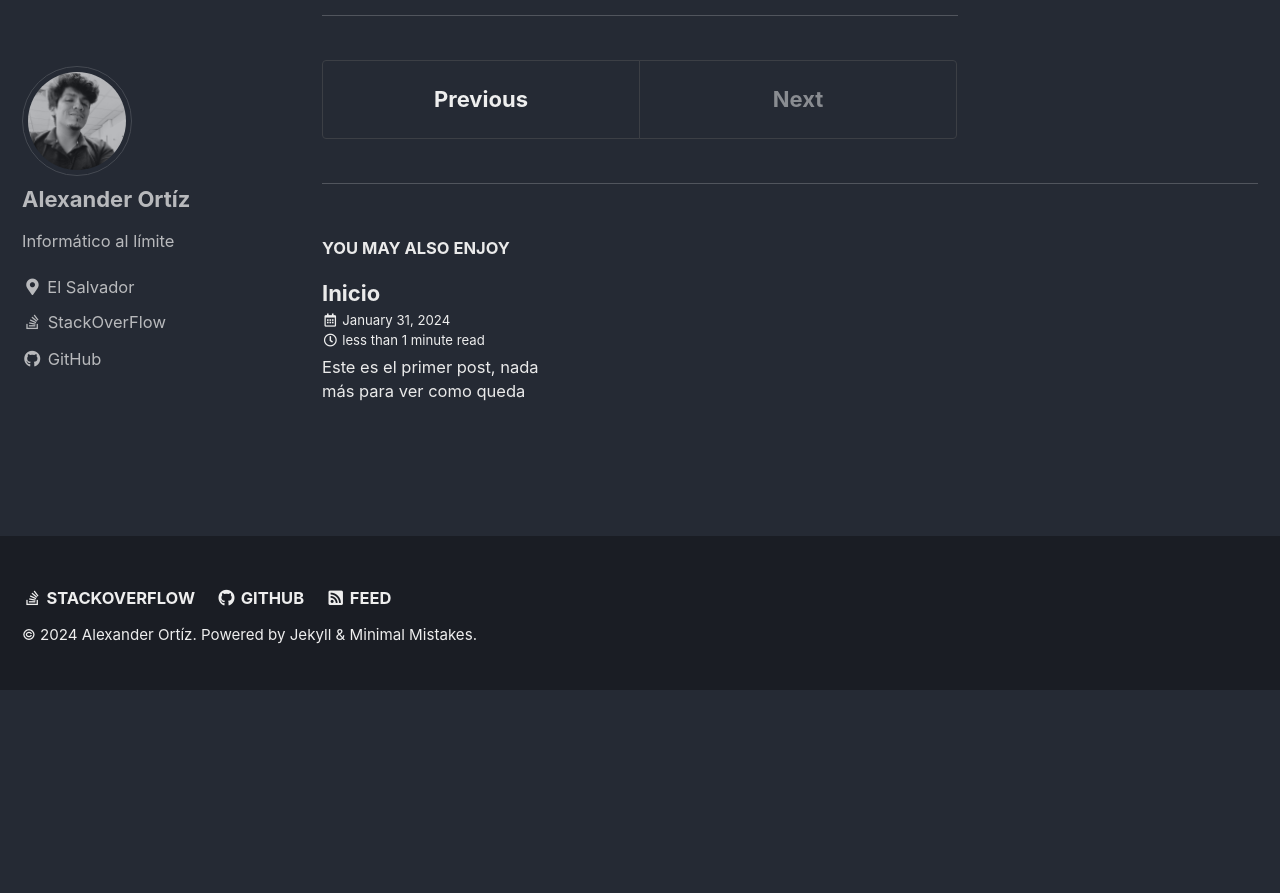
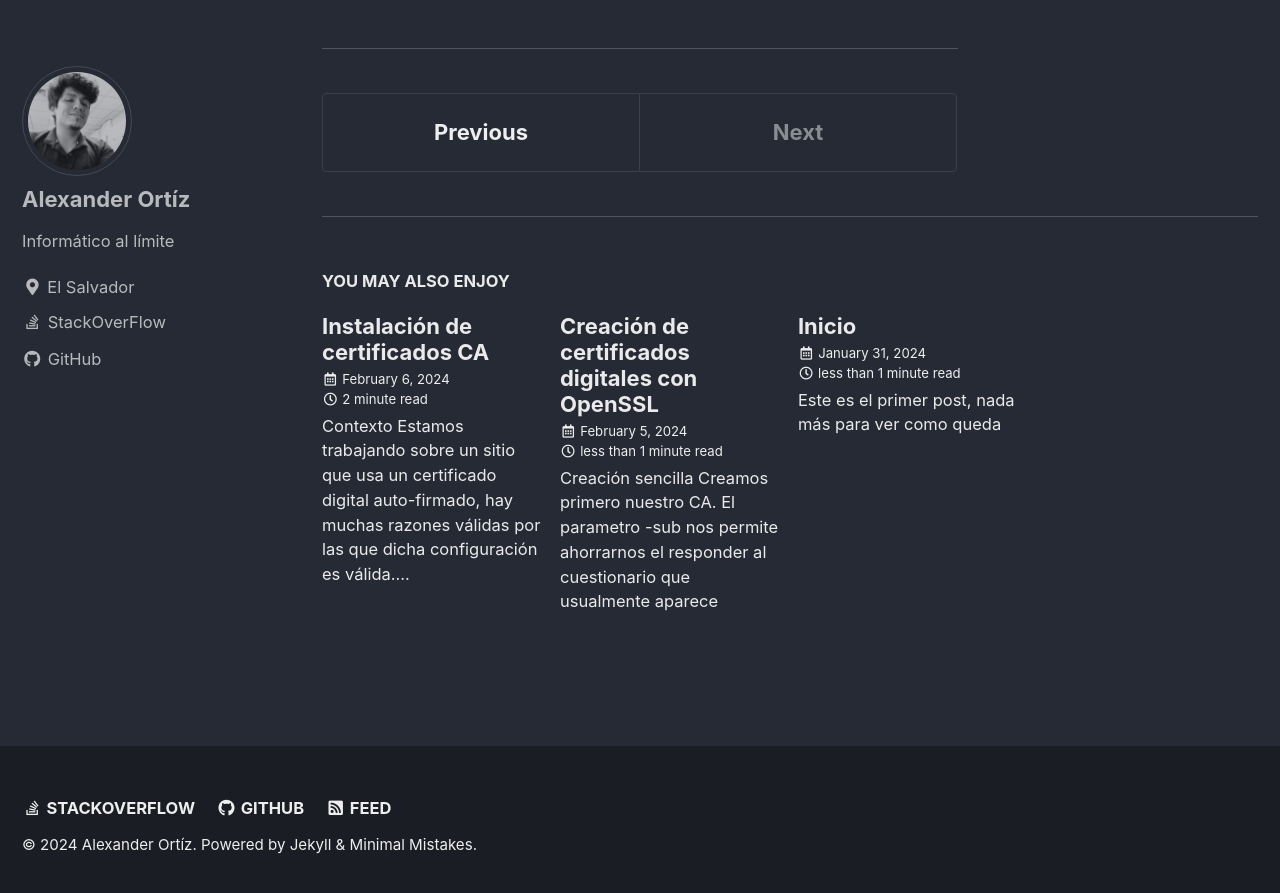
Before and after one commit to VTacius/vtacius.github.io, a Jekyll site: the page built from _posts/2024-02-09-uso_basico_mitmproxy.md, in a window 1280 px wide and 900 px high, scrolled down 2650 px. Shown: the top 893 px of the window. Built offline with Jekyll 4.4.1, drawn with Linux system fonts in a browser that asks for light colours; cached includes are drawn as plain includes; before the commit the page ends 3340 px from its top, so only the background shows below that; part of the change alters nothing that is shown; some of the changed text lies outside the part shown.

Commit message:
Se agregan nuevos artículos y se modifican algunos más

````diff
--- a/_config.yml
+++ b/_config.yml
@@ -25,7 +25,7 @@ masthead_title           : "Blog" # overrides the website title displayed in the
 words_per_minute         : 120
 comments:
   giscus:
-    repo_id              : vtacius/blog
+    repo_id              : R_kgDOLJ_YMQ
     category_name        : General
     category_id          : DIC_kwDOLJ_YMc4Cc2c4
     discussion_term      : title
--- /dev/null
+++ b/_posts/2024-02-05-creacion_certificados_digitales_openssl.md
@@ -0,0 +1,22 @@
+---
+title: Creación de certificados digitales con OpenSSL
+comments: true
+tags:
+    - configuraciones
+---
+## Creación sencilla
+Creamos primero nuestro CA. El parametro `-sub` nos permite ahorrarnos el responder al cuestionario que usualmente aparece
+
+```bash
+openssl genrsa -out ca.pem.key 4096
+openssl req -new -x509 -nodes -days 3650 -subj "/C=SV/ST=El Salvador/L=San Salvador/O=sanidad/CN=DTIC" -key ca.pem.key -out ca.pem.crt
+```
+
+Ahora creamos el certificado propiamente a usar. Una de las claves es usar en `CN` el nombre del servicio a usar
+```bash
+openssl req -newkey rsa:2048 -nodes -subj "/C=SV/ST=El Salvador/L=San Salvador/O=sanidad/CN=www.sanidad.gob.sv" -keyout www.sanidad.gob.sv.pem.key -out www.sanidad.gob.sv.pem.csr
+openssl x509 -req -days 3650 -in www.sanidad.gob.sv.pem.csr -out www.sanidad.gob.sv.pem.crt -CA ca.pem.crt -CAkey ca.pem.key
+```
+
+## Fuentes
+* [Create Self-Signed Certificates and Keys with OpenSSL](https://mariadb.com/docs/server/security/data-in-transit-encryption/create-self-signed-certificates-keys-openssl/)
--- /dev/null
+++ b/_posts/2024-02-06-instalacion_certificados_ca.md
@@ -0,0 +1,59 @@
+---
+title: Instalación de certificados CA
+comments: true
+toc: true
+tags:
+    - configuraciones
+---
+## Contexto
+Estamos trabajando sobre un sitio que usa un certificado digital auto-firmado, hay muchas razones válidas por las que dicha configuración es válida. Al hacer una petición al sitio desde consola con `curl`, nos da un error `curl: (60) SSL certificate problem: self-signed certificate in certificate chain`:
+
+![Error en curl]({{site.url}}{{site.baseurl}}/assets/images/Captura de pantalla_2024-02-12_13-34-01.png)
+
+Si bien podemos omitir el error con la opción `-k`
+![Bypass error en curl]({{site.url}}{{site.baseurl}}/assets/images/Captura de pantalla_2024-02-12_13-34-26.png)
+
+Lo cierto es que podríamos requerir que realmente usar el certificado. Es decir, reconocer a la Autoridad Certificadora auto-firmada. Entre las razones es que necesitemos usar un software de terceros al que no podemos configurar que omita el error, o porque realmente necesitamos usar el certificado en todas su funcionalidad.
+
+## Distribuciones Linux
+En principio, tenemos que copiar el certificado CA a una ubicación determinada y correr el comando específicio para integrarlo:
+
+### Debian 11+
+La ruta es `/usr/local/share/ca-certificates` y el comando es `update-ca-certificates`
+![Agregando certificado CA en Debian 11+]({{site.url}}{{site.baseurl}}/assets/images/Captura de pantalla_2024-02-12_13-40-49.png)
+
+### Fedora 38+
+La ruta es `/usr/share/pki/ca-trust-source/anchors/` y el comando `update-ca-trust`
+
+![Agregando certificado CA en Fedora 38+]({{site.url}}{{site.baseurl}}/assets/images/Captura de pantalla_2024-02-12_14-14-26.png)
+
+## Dispositivos móviles emulados
+Para referencia, instalé `adb` con DNF en Fedora 38, e instalé `Android Studio` desde `Flatpak`
+
+### Android 14-
+Preparamos el certificado:
+![Preparando el certificado]({{site.url}}{{site.baseurl}}/assets/images/Captura de pantalla_2024-02-13_08-49-31.png)
+La forma más sencilla es iniciar el dispositivo desde consola con la opción `-writable-system`. Además, al momento de crear el dispositivo, debemos usar una imagen que tenga "API" en su nombre. Ni siquiera es necesario activar el modo desarrollado en el dispositivo con estos pasos
+```bash
+export ANDROID_AVD_HOME=~/.var/app/com.google.AndroidStudio/config/.android/avd/
+~/Android/Sdk/emulator/emulator -avd Pixel_7_Pro_API_32 -writable-system
+```
+
+Abrimos otra consola y ejecutamos lo siguiente:
+```bash
+adb root
+adb disable-verity
+adb reboot
+adb root
+adb remount
+adb push ~/certs/55274267.0 /system/etc/security/cacerts/
+```
+
+![Agregando certificado CA en Android]({{site.url}}{{site.baseurl}}/assets/images/Captura de pantalla_2024-02-13_08-47-02.png)
+
+## Fuentes
+* [UPDATE-CA-CERTIFICATES(8)](https://manpages.debian.org/buster/ca-certificates/update-ca-certificates.8.en.html)
+* [Using Shared System Certificates](https://docs.fedoraproject.org/en-US/quick-docs/using-shared-system-certificates/)
+* [Adding a Certificate to Android System Trust Store](https://medium.com/hackers-secrets/adding-a-certificate-to-android-system-trust-store-ae8ca3519a85)
+* [Cannot push to android emulator because of Read only file system](https://stackoverflow.com/a/70415820/2608212)
+* [adb remount fails - mount: 'system' not in /proc/mounts](https://stackoverflow.com/a/62687021/2608212)
--- a/_posts/2024-02-09-uso-basico-mitmproxy.md
+++ b/_posts/2024-02-09-uso_basico_mitmproxy.md
@@ -11,9 +11,9 @@ Lo estoy usando desde Debian, y esta en los repositorios, así que bastó con
 apt install mitmproxy
 ```
 
-Para correrlo, basta con usar el comando `mitmproxy`, pero solo escucha en `localhost`, lo cual puede cambiarse usando la opción `--list-host`.
+Para correrlo, basta con usar el comando `mitmproxy`, pero de esta forma, la instancia sólo escucha en `localhost`, lo cual puede cambiarse usando la opción `--listen-host`.
 
-También puede especificarse el puerto con `-p`, lo cual es útil si va a usarse varias instancias
+También puede especificarse el puerto con `-p`, lo cual es útil si va a usarse varias instancias. Por defecto, la instancia corre en el puerto `8080`
 ```bash
 mitmproxy --listen-host 0.0.0.0 -p 8080
 ```
````
Also changed, not shown: assets/images/Captura de pantalla_2024-02-12_13-16-18.png (added), assets/images/Captura de pantalla_2024-02-12_13-17-21.png (added), assets/images/Captura de pantalla_2024-02-12_13-34-01.png (added), assets/images/Captura de pantalla_2024-02-12_13-34-26.png (added), assets/images/Captura de pantalla_2024-02-12_13-40-49.png (added), assets/images/Captura de pantalla_2024-02-12_14-14-26.png (added), assets/images/Captura de pantalla_2024-02-13_08-47-02.png (added), assets/images/Captura de pantalla_2024-02-13_08-49-31.png (added).
